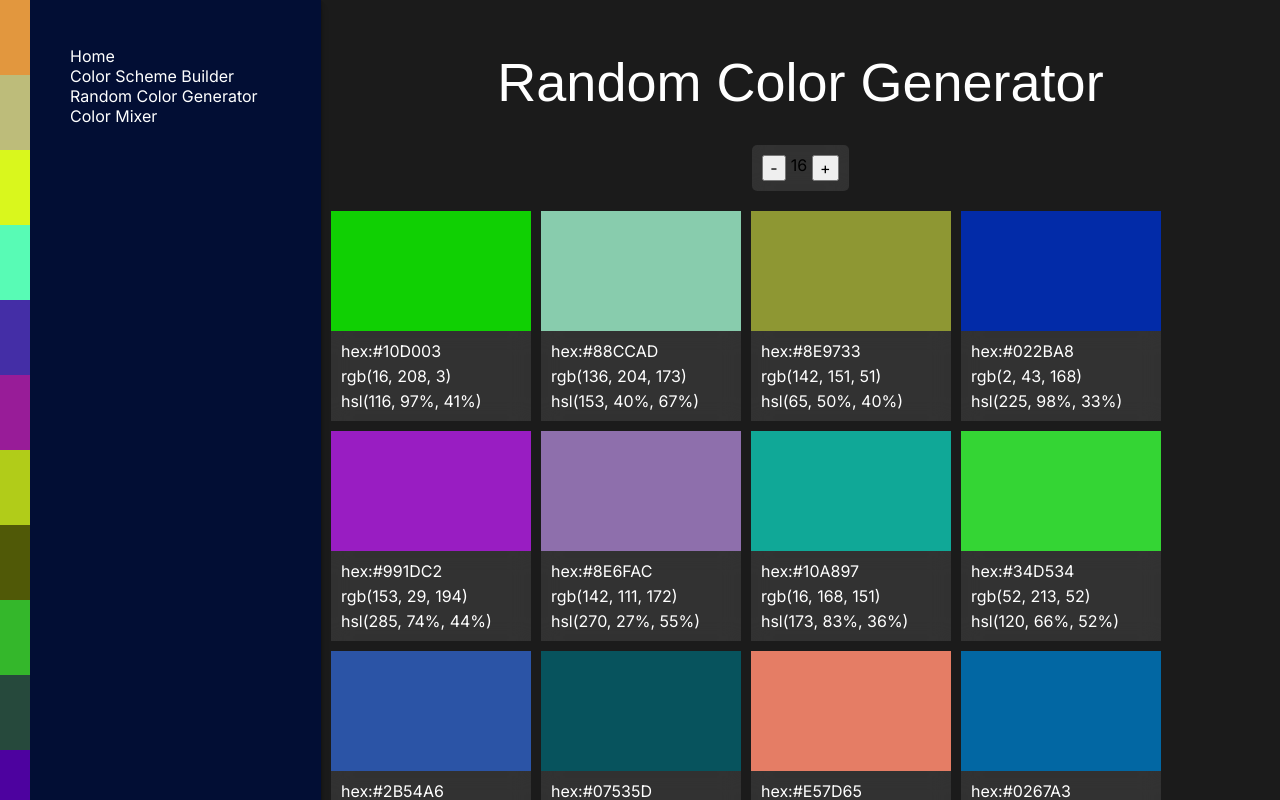
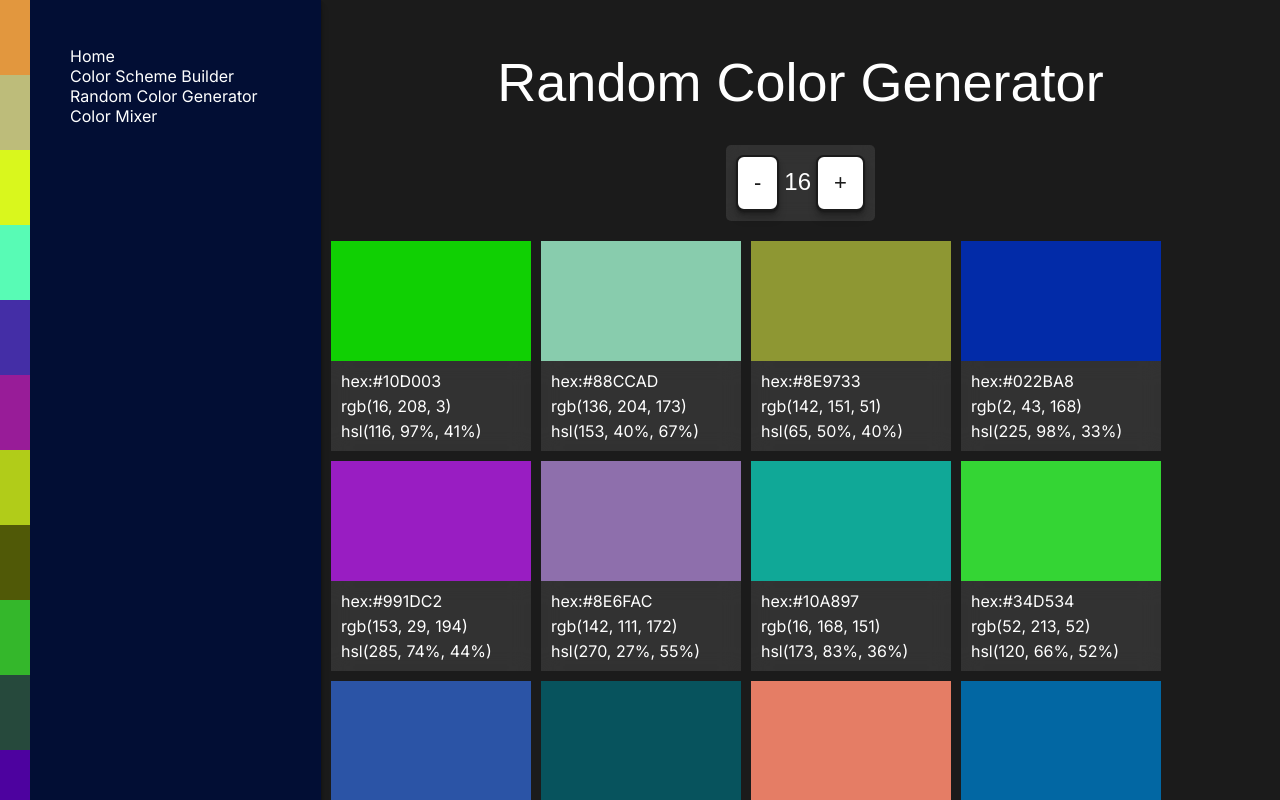
Before and after one commit to Andriikryl/custom-palette, a Next.js app: page /random in a window 1280 px wide. Shown: the top 800 px of the page. Built offline with nearby package versions, Linux system fonts and the light colour scheme.

Commit message:
add button to the random page

```diff
--- a/src/app/random/page.tsx
+++ b/src/app/random/page.tsx
@@ -4,6 +4,7 @@ import React, { useEffect, useState } from "react";
 import styles from "./style.module.css";
 import { getRandomHex } from "@/utils/randomHex";
 import { colord } from "colord";
+import { Button } from "@/components/button/Button";
 
 export default function Random() {
   const [amount, setAmount] = useState(16);
@@ -24,9 +25,9 @@ export default function Random() {
     <div className={styles.random__wrapper}>
       <h1 className={styles.random__title}>Random Color Generator</h1>
       <div className={styles.controls}>
-        <button onClick={Dicrement}>-</button>
+        <Button onClick={Dicrement}>-</Button>
         <p>{amount}</p>
-        <button onClick={Increment}>+</button>
+        <Button onClick={Increment}>+</Button>
       </div>
       <div className={styles.palette__wrapper}>
         {colors.map((color, index) => (
--- a/src/app/random/style.module.css
+++ b/src/app/random/style.module.css
@@ -23,9 +23,15 @@
     padding-block: 10px;
     padding-inline: 10px;
     display: flex;
+    align-items: center;
     gap: 5px;
     background-color: hsl(0, 0%, 100%, .1);
     border-radius: 5px;
+    font-family: var(--font-family);
+    font-weight: 400;
+    font-size: 24px;
+    line-height: 120%;
+    color: var(--white);
 }
 .palette__wrapper{
     display: flex;
```
